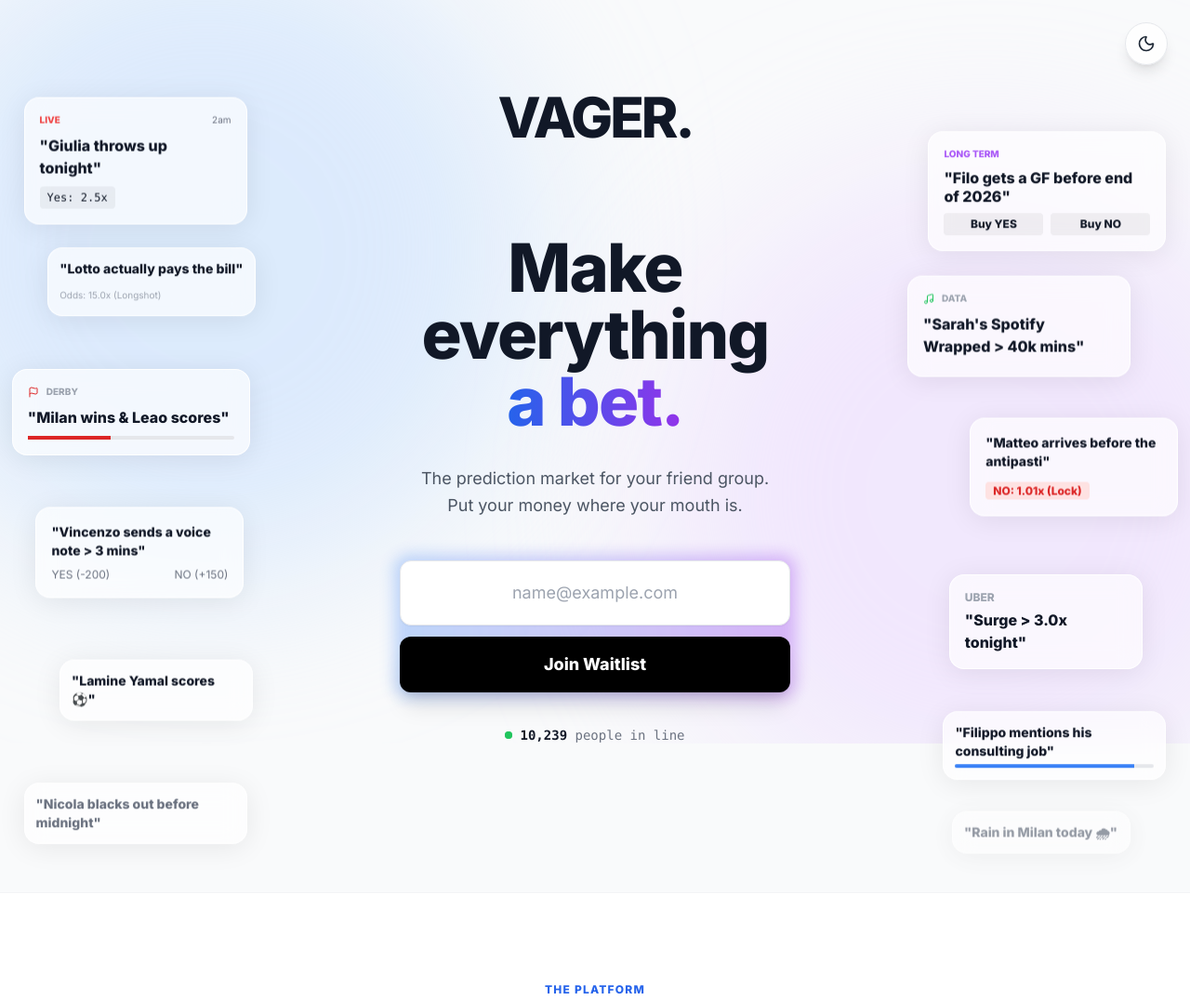
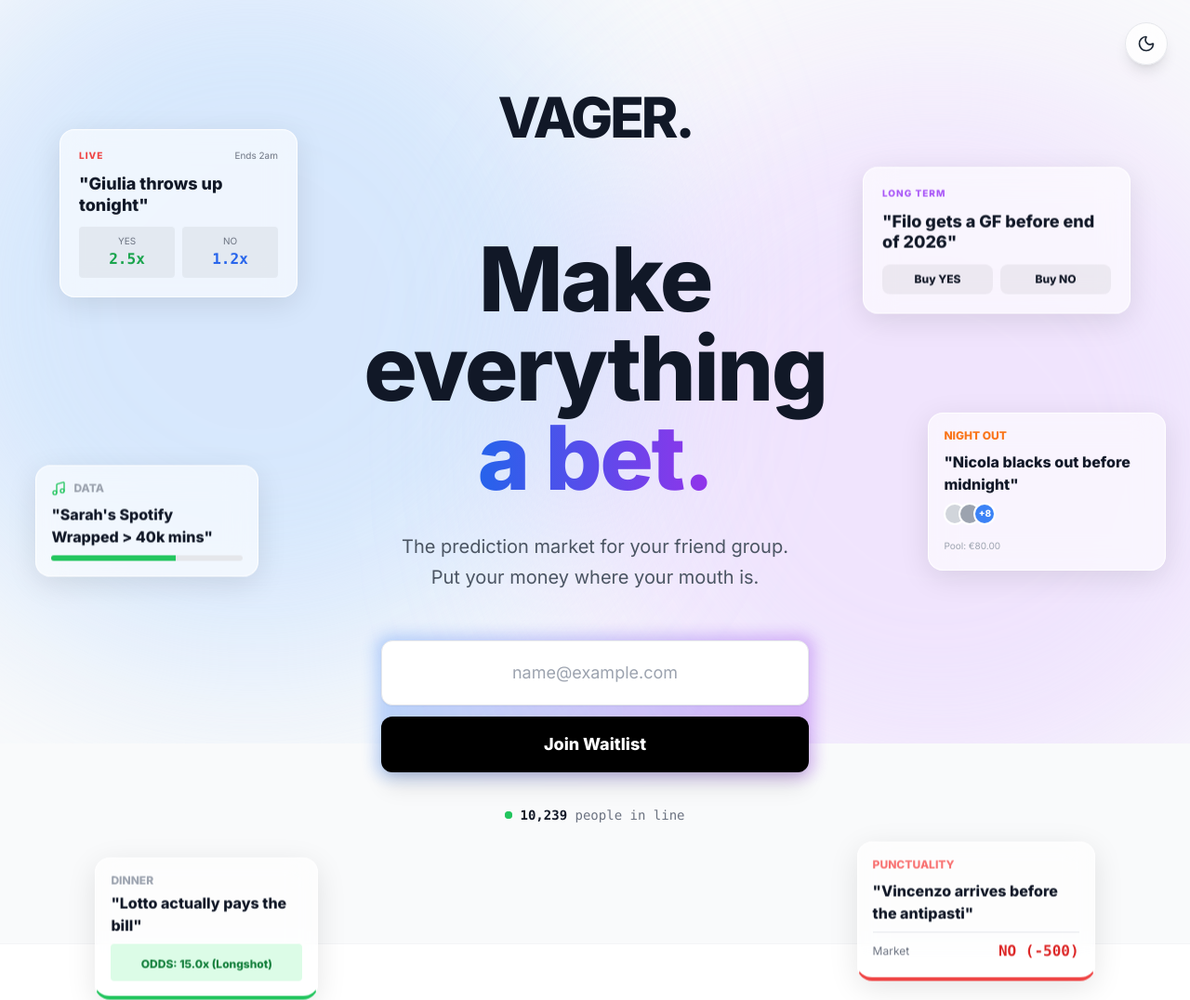
Before and after one commit to chrisputnis-design/Vager, a plain HTML site: page index.html in a window 1280 px wide. Shown: the top 1076 px of the page at 93% size. Drawn offline with nearby package versions, Linux system fonts and the light colour scheme.

Commit message:
Update 6 index.html

```diff
--- a/index.html
+++ b/index.html
@@ -18,12 +18,11 @@
                         'float-slow': 'float 8s ease-in-out infinite',
                         'float-medium': 'float 6s ease-in-out infinite',
                         'float-fast': 'float 4s ease-in-out infinite',
-                        'float-delayed': 'float 7s ease-in-out infinite 2s',
                     },
                     keyframes: {
                         float: {
                             '0%, 100%': { transform: 'translateY(0)' },
-                            '50%': { transform: 'translateY(-12px)' },
+                            '50%': { transform: 'translateY(-15px)' },
                         }
                     }
                 }
@@ -33,16 +32,23 @@
 
     <style>
         .glass-card {
-            backdrop-filter: blur(12px);
-            -webkit-backdrop-filter: blur(12px);
-            box-shadow: 0 4px 30px rgba(0, 0, 0, 0.08);
+            backdrop-filter: blur(16px);
+            -webkit-backdrop-filter: blur(16px);
+            box-shadow: 0 8px 32px rgba(0, 0, 0, 0.1);
             transition: all 0.3s ease;
         }
+
         /* Light Mode Glass */
         .glass-card-light {
-            background: rgba(255, 255, 255, 0.65);
+            background: rgba(255, 255, 255, 0.6);
             border: 1px solid rgba(255, 255, 255, 0.9);
         }
+
+        /* Dark Mode Glass */
+        .glass-card-dark {
+            /* Handled via tailwind classes in HTML */
+        }
+
         .fade-num { transition: color 0.3s ease; }
     </style>
 </head>
@@ -54,27 +60,27 @@
     </button>
 
     <div class="fixed top-0 left-0 w-full h-full overflow-hidden -z-10 pointer-events-none">
-        <div class="absolute top-[-10%] left-[-10%] w-[700px] h-[700px] bg-blue-200 rounded-full mix-blend-multiply filter blur-[90px] opacity-50 dark:opacity-0 transition-opacity"></div>
-        <div class="absolute bottom-[-10%] right-[-10%] w-[700px] h-[700px] bg-purple-200 rounded-full mix-blend-multiply filter blur-[90px] opacity-50 dark:opacity-0 transition-opacity"></div>
+        <div class="absolute top-[-10%] left-[-10%] w-[800px] h-[800px] bg-blue-200 rounded-full mix-blend-multiply filter blur-[100px] opacity-60 dark:opacity-0 transition-opacity"></div>
+        <div class="absolute bottom-[-10%] right-[-10%] w-[800px] h-[800px] bg-purple-200 rounded-full mix-blend-multiply filter blur-[100px] opacity-60 dark:opacity-0 transition-opacity"></div>
 
-        <div class="absolute top-[-20%] left-[-10%] w-[800px] h-[800px] bg-indigo-900/40 rounded-full mix-blend-screen filter blur-[100px] opacity-0 dark:opacity-100 transition-opacity"></div>
-        <div class="absolute bottom-[-20%] right-[-10%] w-[600px] h-[600px] bg-blue-900/30 rounded-full mix-blend-screen filter blur-[100px] opacity-0 dark:opacity-100 transition-opacity"></div>
+        <div class="absolute top-[-20%] left-[-10%] w-[900px] h-[900px] bg-indigo-900/40 rounded-full mix-blend-screen filter blur-[120px] opacity-0 dark:opacity-100 transition-opacity"></div>
+        <div class="absolute bottom-[-20%] right-[-10%] w-[700px] h-[700px] bg-blue-900/30 rounded-full mix-blend-screen filter blur-[120px] opacity-0 dark:opacity-100 transition-opacity"></div>
     </div>
 
-    <div class="relative w-full min-h-[120vh] flex flex-col items-center pt-24 overflow-hidden">
+    <div class="relative w-full min-h-[90vh] flex flex-col items-center pt-24 pb-32">
 
-        <div class="z-30 text-center mb-24 animate-fade-in">
+        <div class="z-20 text-center mb-24 animate-fade-in">
             <h2 class="text-6xl font-extrabold tracking-tighter cursor-default dark:text-white text-gray-900">VAGER.</h2>
         </div>
 
-        <div class="z-30 text-center px-4 max-w-[460px] mx-auto flex flex-col items-center">
+        <div class="z-20 text-center px-4 max-w-[500px] mx-auto flex flex-col items-center">
 
-            <h1 class="text-6xl md:text-7xl font-extrabold tracking-tight mb-8 leading-[1.05]">
+            <h1 class="text-6xl md:text-8xl font-extrabold tracking-tight mb-8 leading-[1.05]">
                 Make everything <br>
                 <span class="text-transparent bg-clip-text bg-gradient-to-r from-blue-600 to-purple-600 dark:from-blue-400 dark:to-purple-400">a bet.</span>
             </h1>
 
-            <p class="text-gray-600 dark:text-gray-400 text-lg mb-10 leading-relaxed font-medium">
+            <p class="text-gray-600 dark:text-gray-400 text-xl mb-12 leading-relaxed font-medium">
                 The prediction market for your friend group. <br>
                 Put your money where your mouth is.
             </p>
@@ -99,74 +105,84 @@
         </div>
 
 
-        <div class="hidden xl:block absolute top-[12%] left-[2%] w-60 glass-card glass-card-light dark:bg-white/5 dark:border-white/10 rounded-2xl p-4 animate-float-slow transform -rotate-3 z-10">
-            <div class="flex justify-between items-center mb-2"><span class="text-[10px] font-bold text-red-500 uppercase">Live</span><span class="text-[10px] text-gray-500">2am</span></div>
-            <p class="font-bold text-md mb-2">"Giulia throws up tonight"</p>
-            <div class="flex gap-2"><span class="bg-black/5 dark:bg-white/10 px-2 py-1 rounded text-xs font-mono">Yes: 2.5x</span></div>
-        </div>
-
-        <div class="hidden xl:block absolute top-[28%] left-[4%] w-56 glass-card glass-card-light dark:bg-white/5 dark:border-white/10 rounded-2xl p-3 animate-float-medium transform rotate-2 z-0">
-            <p class="font-bold text-sm mb-1">"Lotto actually pays the bill"</p>
-            <span class="text-[10px] text-gray-400">Odds: 15.0x (Longshot)</span>
-        </div>
-
-        <div class="hidden xl:block absolute top-[42%] left-[1%] w-64 glass-card glass-card-light dark:bg-white/5 dark:border-white/10 rounded-2xl p-4 animate-float-fast transform -rotate-2 z-10">
-            <div class="flex items-center gap-2 mb-2"><i data-lucide="flag" class="w-3 h-3 text-red-600"></i><span class="text-[10px] font-bold text-gray-400">DERBY</span></div>
-            <p class="font-bold text-md mb-2">"Milan wins & Leao scores"</p>
-            <div class="w-full bg-gray-200 dark:bg-gray-700 h-1 rounded-full"><div class="bg-red-600 h-full w-[40%]"></div></div>
-        </div>
-
-        <div class="hidden xl:block absolute top-[58%] left-[3%] w-56 glass-card glass-card-light dark:bg-white/5 dark:border-white/10 rounded-2xl p-4 animate-float-delayed transform rotate-3 z-0">
-            <p class="font-bold text-sm mb-2">"Vincenzo sends a voice note > 3 mins"</p>
-            <div class="flex justify-between text-xs text-gray-500"><span>YES (-200)</span><span>NO (+150)</span></div>
-        </div>
-
-        <div class="hidden xl:block absolute top-[75%] left-[5%] w-52 glass-card glass-card-light dark:bg-white/5 dark:border-white/10 rounded-2xl p-3 animate-float-slow transform -rotate-1 z-10">
-            <p class="font-bold text-sm">"Lamine Yamal scores ⚽️"</p>
-        </div>
-
-         <div class="hidden xl:block absolute top-[88%] left-[2%] w-60 glass-card glass-card-light dark:bg-white/5 dark:border-white/10 rounded-2xl p-3 animate-float-medium transform rotate-4 z-0">
-            <p class="font-bold text-sm text-gray-500 dark:text-gray-400">"Nicola blacks out before midnight"</p>
-        </div>
-
-
-        <div class="hidden xl:block absolute top-[15%] right-[2%] w-64 glass-card glass-card-light dark:bg-white/5 dark:border-white/10 rounded-2xl p-4 animate-float-medium transform rotate-2 z-10">
-            <div class="flex justify-between items-center mb-2"><span class="text-[10px] font-bold text-purple-500 uppercase">Long Term</span></div>
-            <p class="font-bold text-md mb-2 leading-tight">"Filo gets a GF before end of 2026"</p>
-            <div class="grid grid-cols-2 gap-2">
-                <button class="bg-black/5 dark:bg-white/10 py-1 rounded text-xs font-bold">Buy YES</button>
-                <button class="bg-black/5 dark:bg-white/10 py-1 rounded text-xs font-bold">Buy NO</button>
+        <div class="hidden xl:block absolute top-[15%] left-[5%] w-64 glass-card glass-card-light dark:bg-white/5 dark:border-white/10 rounded-2xl p-5 animate-float-slow transform -rotate-3 z-10 hover:scale-105 hover:rotate-0">
+            <div class="flex justify-between items-center mb-3">
+                <span class="text-[10px] font-bold text-red-500 uppercase tracking-widest">Live</span>
+                <span class="text-[10px] text-gray-500">Ends 2am</span>
+            </div>
+            <p class="font-bold text-lg mb-3 leading-tight">"Giulia throws up tonight"</p>
+            <div class="flex gap-2">
+                <div class="flex-1 bg-black/5 dark:bg-white/10 p-2 rounded text-center">
+                    <div class="text-[10px] text-gray-500">YES</div>
+                    <div class="text-green-600 dark:text-green-400 font-bold font-mono">2.5x</div>
+                </div>
+                <div class="flex-1 bg-black/5 dark:bg-white/10 p-2 rounded text-center">
+                    <div class="text-[10px] text-gray-500">NO</div>
+                    <div class="text-blue-600 dark:text-blue-400 font-bold font-mono">1.2x</div>
+                </div>
             </div>
         </div>
 
-        <div class="hidden xl:block absolute top-[32%] right-[5%] w-60 glass-card glass-card-light dark:bg-white/5 dark:border-white/10 rounded-2xl p-4 animate-float-slow transform -rotate-2 z-0">
-            <div class="flex items-center gap-2 mb-2"><i data-lucide="music" class="w-3 h-3 text-green-500"></i><span class="text-[10px] font-bold text-gray-400">DATA</span></div>
-            <p class="font-bold text-md mb-1">"Sarah's Spotify Wrapped > 40k mins"</p>
+        <div class="hidden xl:block absolute top-[18%] right-[5%] w-72 glass-card glass-card-light dark:bg-white/5 dark:border-white/10 rounded-2xl p-5 animate-float-medium transform rotate-3 z-10 hover:scale-105 hover:rotate-0">
+            <div class="flex justify-between items-center mb-3">
+                <span class="text-[10px] font-bold text-purple-500 uppercase tracking-widest">Long Term</span>
+            </div>
+            <p class="font-bold text-lg mb-3 leading-tight">"Filo gets a GF before end of 2026"</p>
+             <div class="grid grid-cols-2 gap-2">
+                <button class="bg-black/5 dark:bg-white/10 hover:bg-black/10 transition py-2 rounded-lg text-xs font-bold">Buy YES</button>
+                <button class="bg-black/5 dark:bg-white/10 hover:bg-black/10 transition py-2 rounded-lg text-xs font-bold">Buy NO</button>
+            </div>
         </div>
 
-        <div class="hidden xl:block absolute top-[48%] right-[1%] w-56 glass-card glass-card-light dark:bg-white/5 dark:border-white/10 rounded-2xl p-4 animate-float-delayed transform rotate-3 z-10">
-            <p class="font-bold text-sm mb-2">"Matteo arrives before the antipasti"</p>
-            <span class="text-xs bg-red-100 text-red-600 px-2 py-0.5 rounded font-bold">NO: 1.01x (Lock)</span>
+        <div class="hidden xl:block absolute top-[50%] left-[3%] w-60 glass-card glass-card-light dark:bg-white/5 dark:border-white/10 rounded-2xl p-4 animate-float-fast transform rotate-2 z-0 hover:scale-105 hover:rotate-0">
+             <div class="flex items-center gap-2 mb-2">
+                <i data-lucide="music" class="w-4 h-4 text-green-500"></i>
+                <span class="text-xs font-bold text-gray-400">DATA</span>
+            </div>
+            <p class="font-bold text-md mb-2">"Sarah's Spotify Wrapped > 40k mins"</p>
+             <div class="w-full bg-gray-200 dark:bg-gray-700 h-1.5 rounded-full overflow-hidden">
+                <div class="bg-green-500 h-full w-[65%]"></div>
+            </div>
         </div>
 
-        <div class="hidden xl:block absolute top-[65%] right-[4%] w-52 glass-card glass-card-light dark:bg-white/5 dark:border-white/10 rounded-2xl p-4 animate-float-fast transform -rotate-1 z-0">
-             <div class="flex justify-between mb-1"><span class="text-xs font-bold text-gray-400">UBER</span></div>
-            <p class="font-bold text-md">"Surge > 3.0x tonight"</p>
+        <div class="hidden xl:block absolute top-[45%] right-[2%] w-64 glass-card glass-card-light dark:bg-white/5 dark:border-white/10 rounded-2xl p-4 animate-float-slow transform -rotate-2 z-0 hover:scale-105 hover:rotate-0">
+             <div class="flex justify-between items-center mb-2">
+                <span class="text-xs font-bold text-orange-500">NIGHT OUT</span>
+            </div>
+            <p class="font-bold text-md mb-2">"Nicola blacks out before midnight"</p>
+             <div class="flex -space-x-2 mb-2">
+                <div class="w-6 h-6 rounded-full bg-gray-300 dark:bg-gray-600 border-2 border-white dark:border-black"></div>
+                <div class="w-6 h-6 rounded-full bg-gray-400 dark:bg-gray-500 border-2 border-white dark:border-black"></div>
+                <div class="w-6 h-6 rounded-full bg-blue-500 border-2 border-white dark:border-black flex items-center justify-center text-[10px] text-white font-bold">+8</div>
+            </div>
+            <span class="text-[10px] text-gray-400">Pool: €80.00</span>
         </div>
 
-        <div class="hidden xl:block absolute top-[80%] right-[2%] w-60 glass-card glass-card-light dark:bg-white/5 dark:border-white/10 rounded-2xl p-3 animate-float-medium transform rotate-2 z-10">
-            <p class="font-bold text-sm mb-1">"Filippo mentions his consulting job"</p>
-            <div class="w-full bg-gray-200 dark:bg-gray-700 h-1 rounded-full overflow-hidden"><div class="bg-blue-500 h-full w-[90%]"></div></div>
+        <div class="hidden xl:block absolute -bottom-16 left-[8%] w-60 glass-card glass-card-light dark:bg-white/5 dark:border-white/10 rounded-2xl p-4 animate-float-medium transform rotate-6 z-40 hover:scale-105 hover:rotate-0 border-b-4 border-b-green-500">
+             <div class="flex justify-between mb-1">
+                <span class="text-xs font-bold text-gray-400">DINNER</span>
+            </div>
+            <p class="font-bold text-md mb-2">"Lotto actually pays the bill"</p>
+            <div class="bg-green-100 dark:bg-green-500/20 p-2 rounded text-center">
+                 <span class="text-green-700 dark:text-green-400 text-xs font-bold">ODDS: 15.0x (Longshot)</span>
+            </div>
         </div>
 
-        <div class="hidden xl:block absolute top-[92%] right-[5%] w-48 glass-card glass-card-light dark:bg-white/5 dark:border-white/10 rounded-2xl p-3 animate-float-slow transform -rotate-3 z-0 opacity-70">
-            <p class="font-bold text-sm text-gray-500 dark:text-gray-400">"Rain in Milan today 🌧"</p>
-        </div>
+        <div class="hidden xl:block absolute -bottom-12 right-[8%] w-64 glass-card glass-card-light dark:bg-white/5 dark:border-white/10 rounded-2xl p-4 animate-float-fast transform -rotate-4 z-40 hover:scale-105 hover:rotate-0 border-b-4 border-b-red-500">
+            <div class="flex justify-between items-center mb-2">
+               <span class="text-xs font-bold text-red-400">PUNCTUALITY</span>
+           </div>
+           <p class="font-bold text-md mb-2">"Vincenzo arrives before the antipasti"</p>
+           <div class="flex justify-between items-center border-t border-gray-200 dark:border-white/10 pt-2">
+               <span class="text-xs text-gray-500">Market</span>
+               <span class="font-mono font-bold text-red-600 dark:text-red-400">NO (-500)</span>
+           </div>
+       </div>
 
     </div>
 
-    <div class="relative bg-white dark:bg-black/50 border-t border-gray-100 dark:border-white/5 backdrop-blur-xl z-30 transition-colors duration-500">
-        <div class="max-w-6xl mx-auto px-6 py-24">
+    <div class="relative bg-white dark:bg-black/60 border-t border-gray-100 dark:border-white/5 backdrop-blur-xl z-30 transition-colors duration-500 pb-20 pt-32">
+        <div class="max-w-6xl mx-auto px-6">
 
             <div class="text-center mb-20">
                 <span class="text-blue-600 dark:text-blue-500 font-bold tracking-widest text-xs uppercase mb-2 block">The Platform</span>
```
